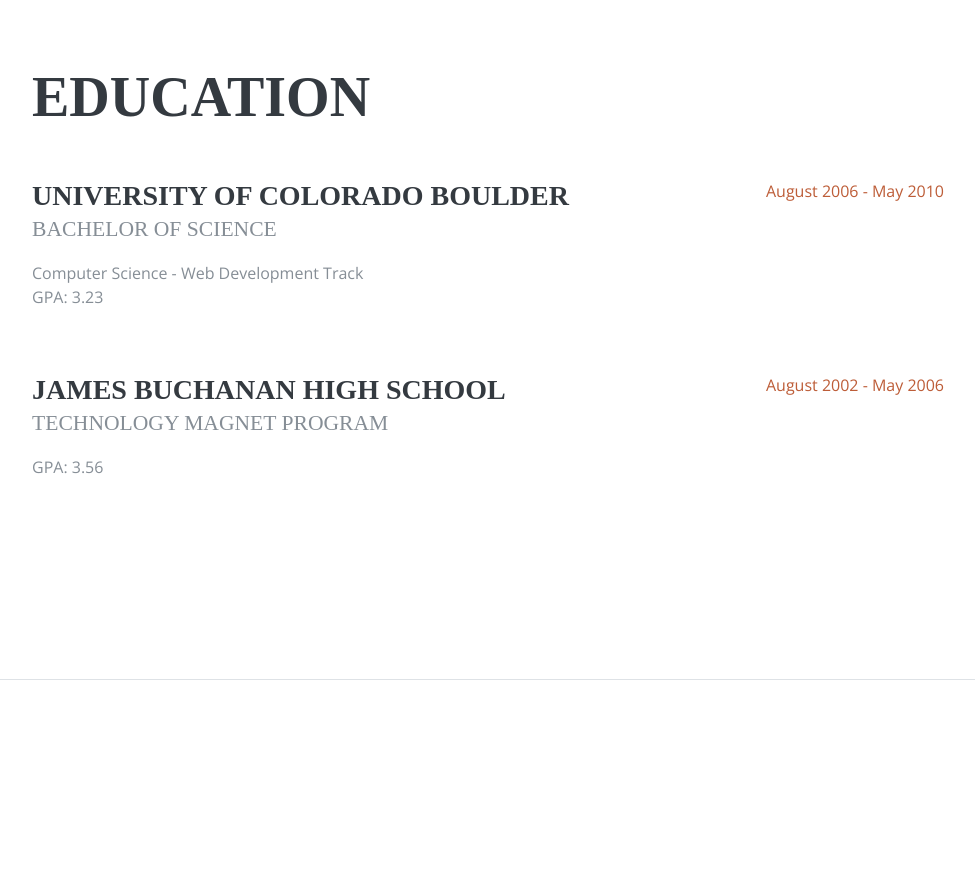
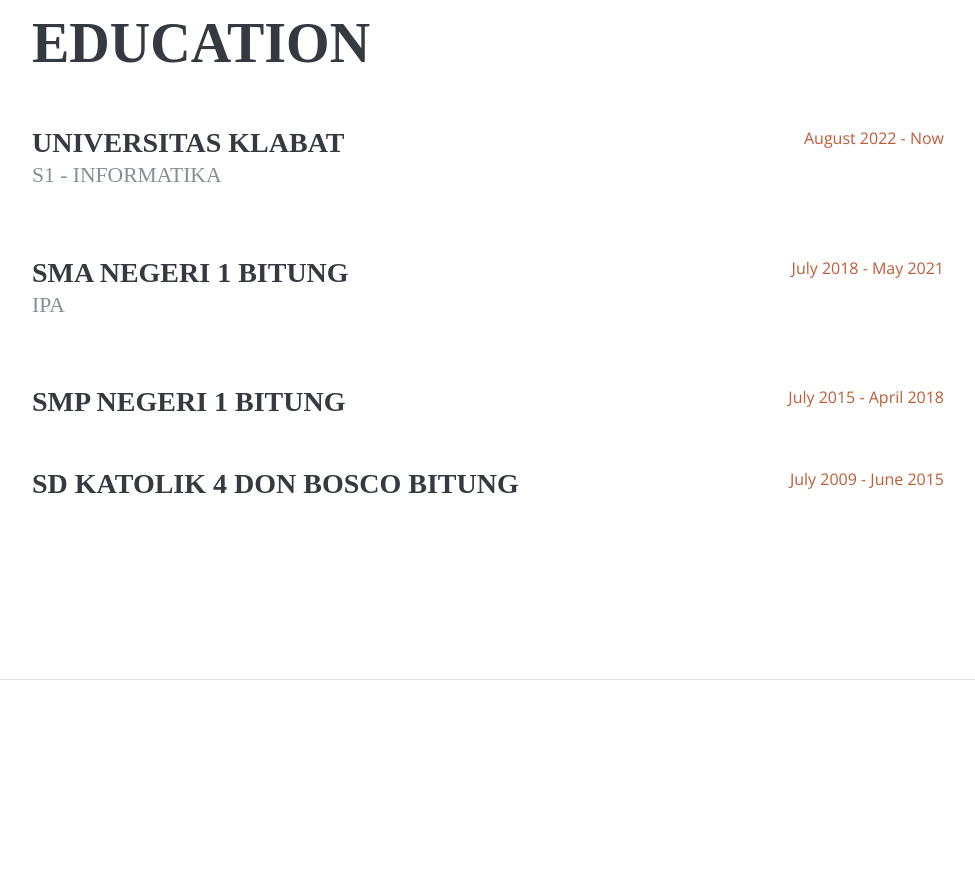
Before and after one commit to KrismarvelTicoalu/CV-FrontEnd, a React (Vite) app in the folder cv-KrismarvelTicoalu/: page / in a window 1280 px wide. Shown: the part 920-1814 px from the top of the page, without its empty margins (288-1263 px from the left). Built offline with nearby package versions, Linux system fonts and the light colour scheme; a web font is replaced by a local one.

Commit message:
edit education history

```diff
--- a/cv-KrismarvelTicoalu/src/components/Education/index.jsx
+++ b/cv-KrismarvelTicoalu/src/components/Education/index.jsx
@@ -6,25 +6,39 @@
                 <h2 className="mb-5">Education</h2>
                 <div className="resume-item d-flex flex-column flex-md-row mb-5">
                 <div className="resume-content mr-auto">
-                    <h3 className="mb-0">University of Colorado Boulder</h3>
-                    <div className="subheading mb-3">Bachelor of Science</div>
-                    <div>Computer Science - Web Development Track</div>
-                    <p>GPA: 3.23</p>
+                    <h3 className="mb-0">Universitas Klabat</h3>
+                    <div className="subheading mb-3">S1 - Informatika</div>
                 </div>
                 <div className="resume-date text-md-right">
-                    <span className="text-primary">August 2006 - May 2010</span>
+                    <span className="text-primary">August 2022 - Now</span>
                 </div>
                 </div>
-                <div className="resume-item d-flex flex-column flex-md-row">
+                <div className="resume-item d-flex flex-column flex-md-row mb-5">
                 <div className="resume-content mr-auto">
-                    <h3 className="mb-0">James Buchanan High School</h3>
-                    <div className="subheading mb-3">Technology Magnet Program</div>
-                    <p>GPA: 3.56</p>
+                    <h3 className="mb-0">SMA Negeri 1 Bitung</h3>
+                    <div className="subheading mb-3">IPA</div>
                 </div>
                 <div className="resume-date text-md-right">
-                    <span className="text-primary">August 2002 - May 2006</span>
+                    <span className="text-primary">July 2018 - May 2021</span>
                 </div>
                 </div>
+                <div className="resume-item d-flex flex-column flex-md-row mb-5">
+                <div className="resume-content mr-auto">
+                    <h3 className="mb-0">SMP Negeri 1 Bitung</h3>
+                </div>
+                <div className="resume-date text-md-right">
+                    <span className="text-primary">July 2015 - April 2018</span>
+                </div>
+                </div>
+                <div className="resume-item d-flex flex-column flex-md-row mb-5">
+                <div className="resume-content mr-auto">
+                    <h3 className="mb-0">SD Katolik 4 Don Bosco Bitung</h3>
+                </div>
+                <div className="resume-date text-md-right">
+                    <span className="text-primary">July 2009 - June 2015</span>
+                </div>
+                </div>
+
             </div>
             </section>
     </div>
```
